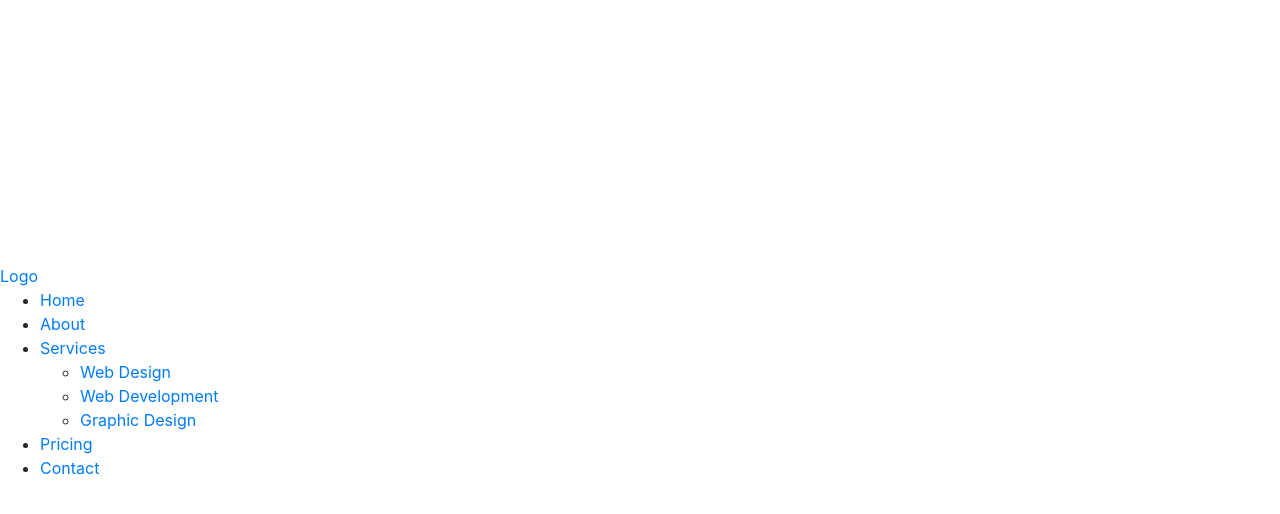
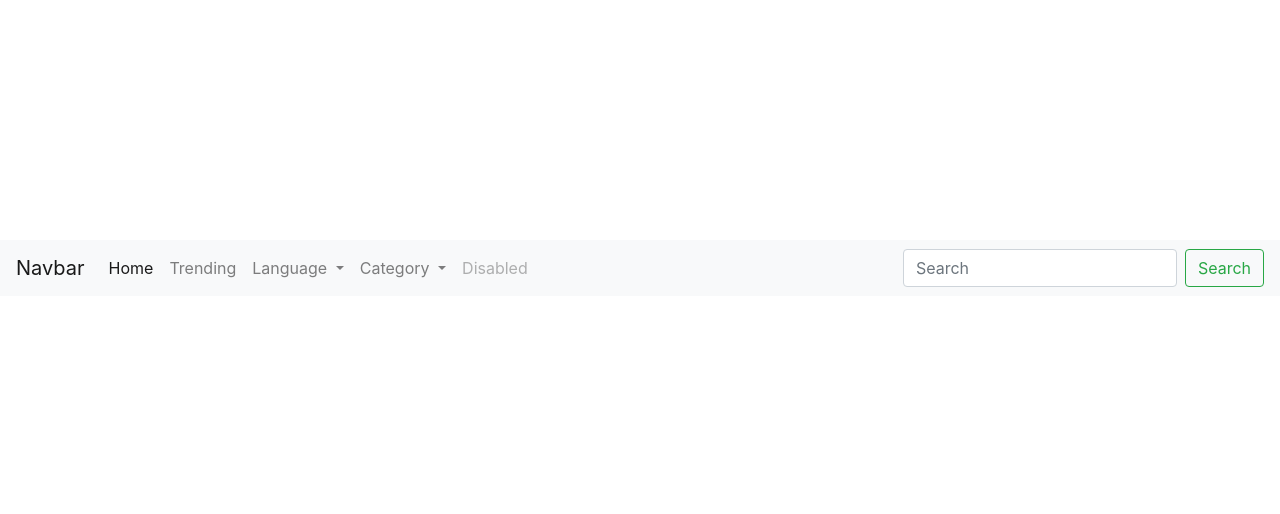
Before and after one commit to ClownMonster/ClownTV, a Flask app: page /Home/1 in a window 1280 px wide. Shown: the top 514 px of the page. Run offline with Flask 2, Linux system fonts and the light colour scheme; a user stored in the database is signed in; data comes from the database, SQL or seed files in the repository; some libraries are stand-ins or nearby versions.

Commit message:
nav changes

```diff
--- a/templates/home.html
+++ b/templates/home.html
@@ -4,28 +4,10 @@
 	<title>Clown TV</title>
 
 
-	<link rel="stylesheet" type="text/css" href="{{ url_for('static', filename = 'stylesheets/home.css') }}">
+	<link rel="stylesheet" type="text/css" href="{{ url_for('static', filename = 'stylesheets/login.css') }}">
 	<script type="text/javascript">
 
 
-		(function($) {
-  $(function() {
-    $('nav ul li > a:not(:only-child)').click(function(e) {
-      $(this).siblings('.nav-dropdown').toggle();
-      $('.nav-dropdown').not($(this).siblings()).hide();
-      e.stopPropagation();
-    });
-    $('html').click(function() {
-      $('.nav-dropdown').hide();
-    });
-  });
-  document.querySelector('#nav-toggle').addEventListener('click', function() {
-    this.classList.toggle('active');
-  });
-  $('#nav-toggle').click(function() {
-    $('nav ul').toggle();
-  });
-})(jQuery);
 
 
 	</script>
@@ -50,47 +32,52 @@
 	<div class="header" style="width: 100%; height: 15rem;">
 
 	</div>
-	<br>
-	<section class="navigation">
-  <div class="nav-container">
-    <div class="brand">
-      <a href="#!">Logo</a>
-    </div>
-    <nav>
-      <div class="nav-mobile">
-        <a id="nav-toggle" href="#!"><span></span></a>
-      </div>
-      <ul class="nav-list">
-        <li>
-          <a href="#!">Home</a>
-        </li>
-        <li>
-          <a href="#!">About</a>
-        </li>
-        <li>
-          <a href="#!">Services</a>
-          <ul class="nav-dropdown">
-            <li>
-              <a href="#!">Web Design</a>
-            </li>
-            <li>
-              <a href="#!">Web Development</a>
-            </li>
-            <li>
-              <a href="#!">Graphic Design</a>
-            </li>
-          </ul>
-        </li>
-        <li>
-          <a href="#!">Pricing</a>
-        </li>
-        <li>
-          <a href="#!">Contact</a>
-        </li>
-      </ul>
-    </nav>
+	<nav class="navbar navbar-expand-lg navbar-light bg-light">
+  <a class="navbar-brand" href="#">Navbar</a>
+  <button class="navbar-toggler" type="button" data-toggle="collapse" data-target="#navbarSupportedContent" aria-controls="navbarSupportedContent" aria-expanded="false" aria-label="Toggle navigation">
+    <span class="navbar-toggler-icon"></span>
+  </button>
+
+  <div class="collapse navbar-collapse" id="navbarSupportedContent">
+    <ul class="navbar-nav mr-auto">
+      <li class="nav-item active">
+        <a class="nav-link" href="#">Home <span class="sr-only">(current)</span></a>
+      </li>
+      <li class="nav-item">
+        <a class="nav-link" href="#">Trending</a>
+      </li>
+      <li class="nav-item dropdown">
+        <a class="nav-link dropdown-toggle" href="#" id="navbarDropdown" role="button" data-toggle="dropdown" aria-haspopup="true" aria-expanded="false">
+          Language
+        </a>
+        <div class="dropdown-menu" aria-labelledby="navbarDropdown">
+          <a class="dropdown-item" href="#">Tamil</a>
+          <a class="dropdown-item" href="#">Kannada</a>
+          <div class="dropdown-divider"></div>
+          <a class="dropdown-item" href="#">Something else here</a>
+        </div>
+      </li>
+       <li class="nav-item dropdown">
+        <a class="nav-link dropdown-toggle" href="#" id="navbarDropdown" role="button" data-toggle="dropdown" aria-haspopup="true" aria-expanded="false">
+          Category
+        </a>
+        <div class="dropdown-menu" aria-labelledby="navbarDropdown">
+          <a class="dropdown-item" href="#">Action</a>
+          <a class="dropdown-item" href="#">Thriller</a>
+          <div class="dropdown-divider"></div>
+          <a class="dropdown-item" href="#">Something else here</a>
+        </div>
+      </li>
+      <li class="nav-item">
+        <a class="nav-link disabled" href="#" tabindex="-1" aria-disabled="true">Disabled</a>
+      </li>
+    </ul>
+    <form class="form-inline my-2 my-lg-0" method="POST" action="/send_search">
+      <input name='search' class="form-control mr-sm-2" type="search" placeholder="Search" aria-label="Search">
+      <button class="btn btn-outline-success my-2 my-sm-0" type="submit">Search</button>
+    </form>
   </div>
-</section>
+</nav>
 <br>
 <div class="content">
 	<h1 style="color:black;">{{ context.content }}</h1>
```
